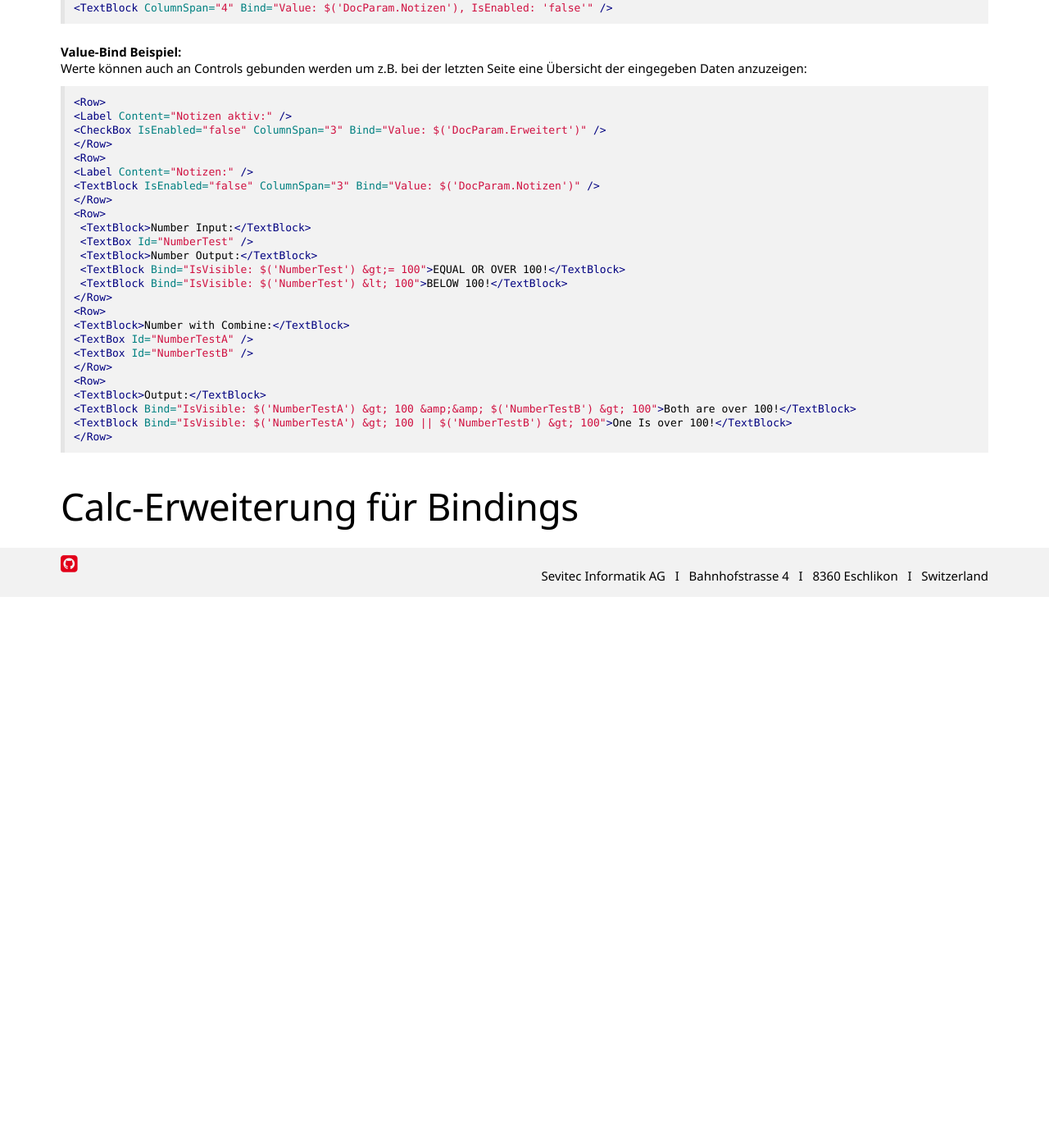
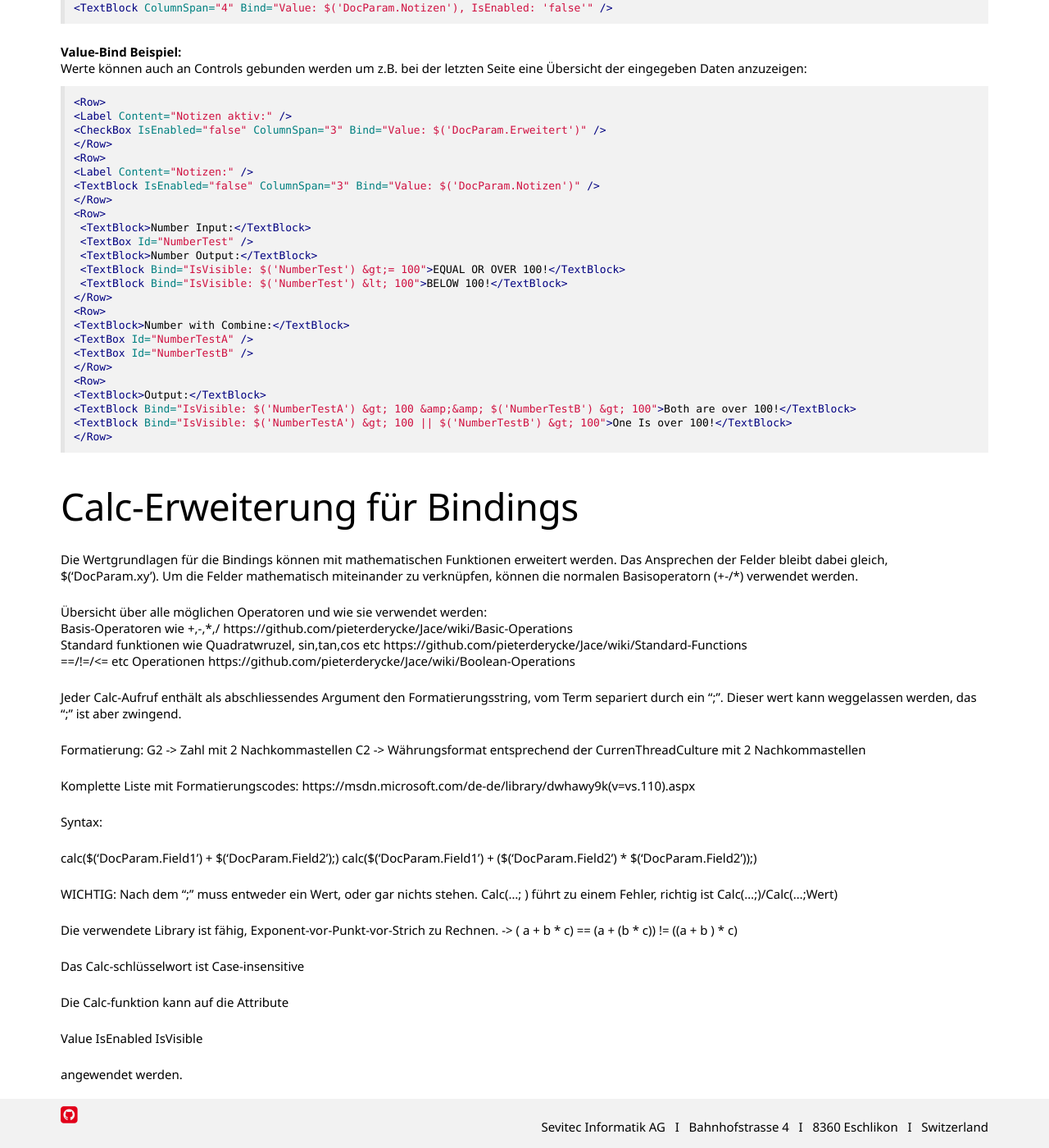
Before and after one commit to primesoft-group/oneoffixx-docs, a Jekyll site: the page built from _pages/docfunc/de/df-documentparameter.md, in a window 1280 px wide and 1400 px high, scrolled down 9321 px. Shown: the whole window at 82% size. Built offline with Jekyll 4.4.1, drawn with Linux system fonts in a browser that asks for light colours; nearby versions of some CDN libraries; some web fonts are replaced; before the commit the page ends 10049 px from its top, so only the background shows below that.

Commit message:
Calc Erweiterung Description started

````diff
--- a/_pages/docfunc/de/df-documentparameter.md
+++ b/_pages/docfunc/de/df-documentparameter.md
@@ -271,3 +271,39 @@ Werte können auch an Controls gebunden werden um z.B. bei der letzten Seite ein
 ```
 
 ## Calc-Erweiterung für Bindings
+
+Die Wertgrundlagen für die Bindings können mit mathematischen Funktionen erweitert werden.
+Das Ansprechen der Felder bleibt dabei gleich, $('DocParam.xy'). Um die Felder mathematisch miteinander zu verknüpfen, können die normalen Basisoperatorn (+-/*) verwendet werden.
+
+Übersicht über alle möglichen Operatoren und wie sie verwendet werden:
+Basis-Operatoren wie +,-,*,/                            https://github.com/pieterderycke/Jace/wiki/Basic-Operations
+Standard funktionen wie Quadratwruzel, sin,tan,cos etc  https://github.com/pieterderycke/Jace/wiki/Standard-Functions
+==/!=/<= etc Operationen                                https://github.com/pieterderycke/Jace/wiki/Boolean-Operations
+
+Jeder Calc-Aufruf enthält als abschliessendes Argument den Formatierungsstring, vom Term separiert durch ein ";". Dieser wert kann weggelassen werden, das ";" ist aber zwingend.
+
+Formatierung:
+G2 -> Zahl mit 2 Nachkommastellen
+C2 -> Währungsformat entsprechend der CurrenThreadCulture mit 2 Nachkommastellen
+
+Komplette Liste mit Formatierungscodes: https://msdn.microsoft.com/de-de/library/dwhawy9k(v=vs.110).aspx
+
+Syntax:
+
+calc($('DocParam.Field1') + $('DocParam.Field2');)
+calc($('DocParam.Field1') + ($('DocParam.Field2') * $('DocParam.Field2'));)
+
+WICHTIG:
+Nach dem ";" muss entweder ein Wert, oder gar nichts stehen. Calc(...; ) führt zu einem Fehler, richtig ist Calc(...;)/Calc(...;Wert)
+
+Die verwendete Library ist fähig, Exponent-vor-Punkt-vor-Strich zu Rechnen.  -> ( a + b * c) == (a + (b * c)) != ((a + b ) * c)
+
+Das Calc-schlüsselwort ist Case-insensitive
+
+Die Calc-funktion kann auf die Attribute
+
+Value
+IsEnabled
+IsVisible
+
+angewendet werden.
````
